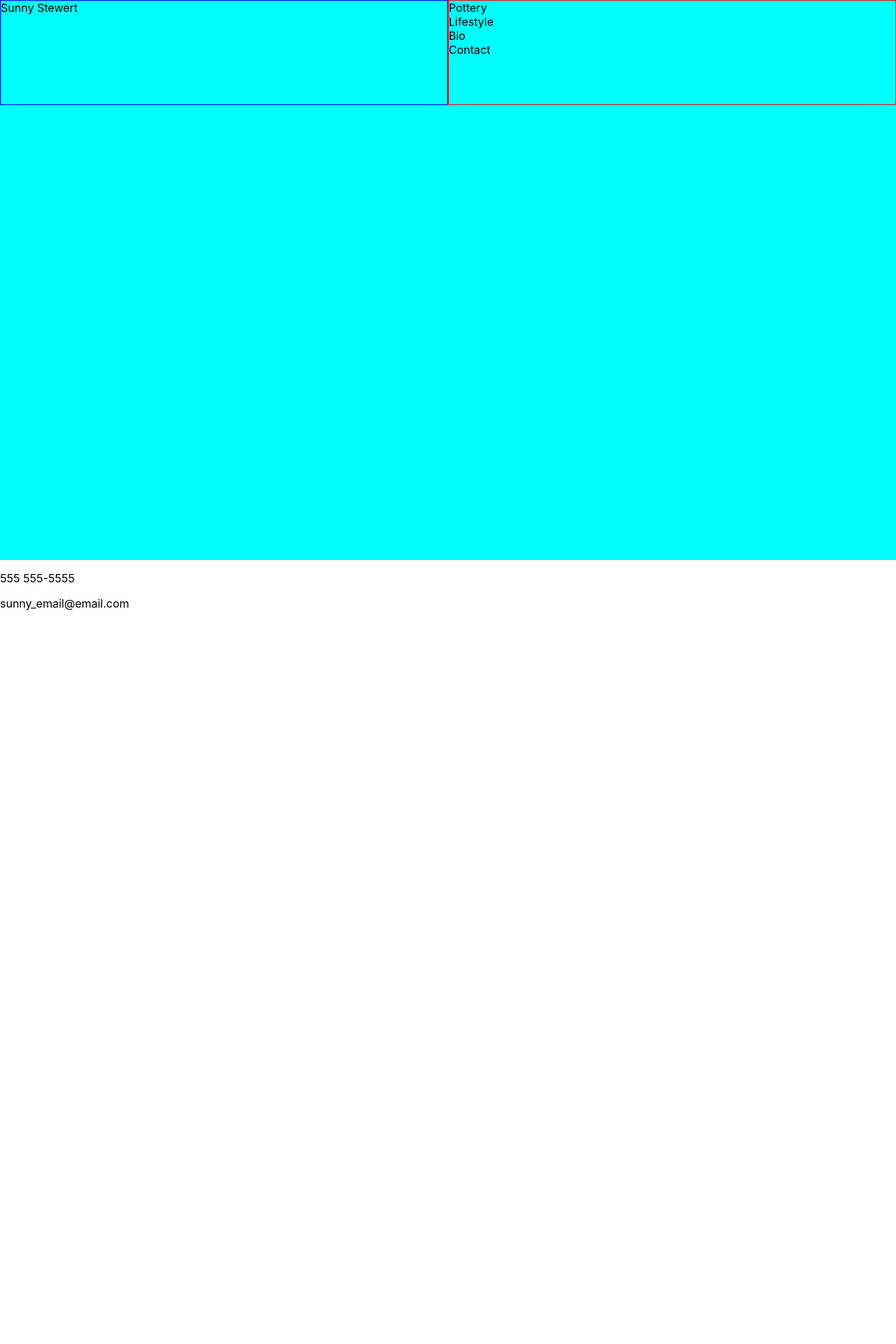
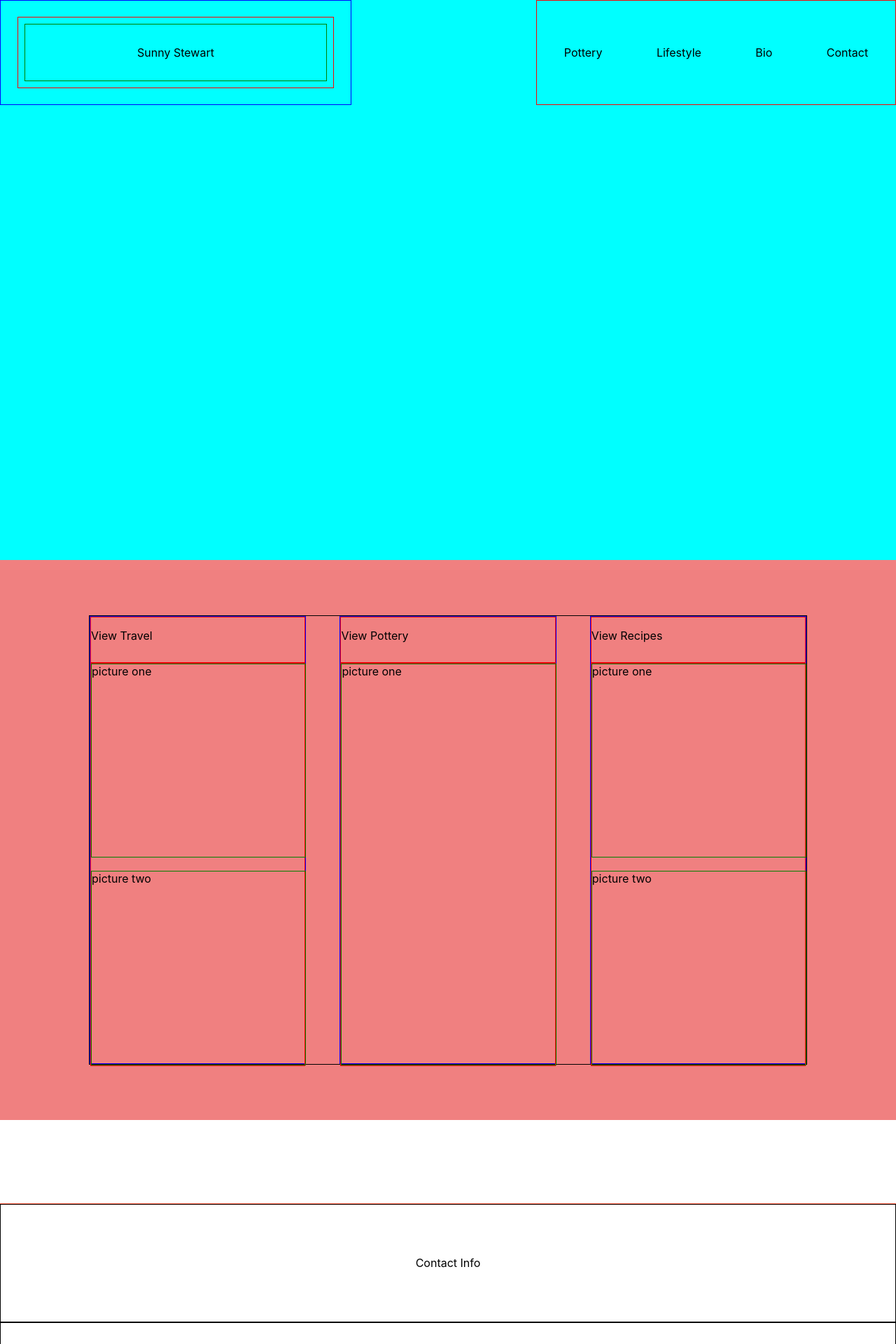
Before and after one commit to elliotcraig25/pottery_app, a React (Create React App) app: page /#/ in a window 1280 px wide. Shown: the top 1920 px of the page at 70% size. Before the commit the page ends 888 px from the top, so only its background shows below. Built offline with nearby package versions, Linux system fonts and the light colour scheme.

Commit message:
basic layout for home page

```diff
--- a/src/views/Home.js
+++ b/src/views/Home.js
@@ -7,12 +7,13 @@ function Home() {
             <div className='home-top'>
                 <div className='logo-navbar'>
                     <div className='sunny_logo'>
-                        <div>
-                            Sunny Stewert
+                        <div className='sunny_logo-one'>
+                            <div className='sunny_logo-two'>
+                                <p>Sunny Stewart</p>
+                            </div>
                         </div>
                     </div>
                     <div className='top_home-navbar'>
-                        <nav>
                         <div>
                             Pottery
                         </div>
@@ -25,27 +26,59 @@ function Home() {
                         <div>
                             Contact
                         </div>
-                        </nav>
                     </div>
                 </div>
             </div>
             <div className='home-mid'>
-                <div>
-                    <div className='picture_block-a'>
-
+                <div className='home-mid-block-container'>
+                    <div className='picture_block'>
+                        <div className='picture_block_text'>
+                            <p>View Travel</p>
                         </div>
-                    <div className='picture_block-b'>
-
+                        <div className='picture_block_picture_container'>
+                            <div className='picture_block_picture'>
+                                picture one
                             </div>
-                    <div className='picture_block-c'>
-
+                            <div className='picture_block_picture'>
+                                picture two
+                            </div>
+                        </div>
+                    </div>
+                    <div className='picture_block'>
+                        <div className='picture_block_text'>
+                            <p>View Pottery</p>
+                        </div>
+                        <div className='picture_block_picture_container'>
+                            <div className='picture_block_picture_b'>
+                                picture one
+                            </div>
+                        </div>
+                    </div>
+                    <div className='picture_block'>
+                        <div className='picture_block_text'>
+                            <p>View Recipes</p>
+                        </div>
+                        <div className='picture_block_picture_container'>
+                            <div className='picture_block_picture'>
+                                picture one
+                            </div>
+                            <div className='picture_block_picture'>
+                                picture two
+                            </div>
+                        </div>
                     </div>
                 </div>
             </div>
             <div className='home-bottom'>
-                <div className='contact'>
+                <div className='contact_info_container'>
+                    <div className='contact_info_title'>
+                        <p>Contact Info</p>
+                    </div>
+                    <div className='contact_info'>
                         <p>555 555-5555</p>
                         <p>sunny_email@email.com</p>
+                        <p>@sunny_socail_media</p>
+                    </div>
                 </div>
             </div>
         </div>
--- a/src/views/Home.scss
+++ b/src/views/Home.scss
@@ -6,16 +6,126 @@
     .logo-navbar {
         display: flex;
         flex-direction: row;
+        justify-content: space-between;
         width: 100%;
         height: 150px;
 
         .sunny_logo {
             border: solid blue 1px;
-            width: 100%
+            width: 500px;
+            display: flex;
+            justify-content: center;
+            align-items: center;
+
+            .sunny_logo-one {
+                border: solid red 1px;
+                display: flex;
+                justify-content: center;
+                align-items: center;
+                width: 450px;
+                height: 100px;
+
+
+                .sunny_logo-two {
+                    border: solid green 1px;
+                    width: 430px;
+                    height: 80px;
+                    display: flex;
+                    justify-content: center;
+                    align-items: center;
+                }
+            }
         }
         .top_home-navbar {
             border: solid red 1px;
-            width: 100%;
+            width: 40%;
+            display: flex;
+            flex-direction: row;
+            justify-content: space-around;
+            align-items: center;
         }
     }
 }
+
+.home-mid {
+    background-color: lightcoral;
+    height: 100vh;
+    display: flex;
+    justify-content: center;
+    align-items: center;
+
+    .home-mid-block-container {
+        border: solid black 1px;
+        height: 80%;
+        width: 80%;
+        display: flex;
+        flex-direction: row;
+        justify-content: space-between;
+
+        .picture_block {
+            width: 30%;
+            border: solid blue 1px;
+
+            .picture_block_text {
+                border: solid red 1px;
+                height: 10%;
+            }
+
+            .picture_block_picture_container {
+                border: solid red 1px;
+                height: 90%;
+                display: flex;
+                flex-direction: column;
+                justify-content: space-between;
+
+                .picture_block_picture {
+                    border: solid green 1px;
+                    height: 48%;
+                    width: 100%;
+                }
+
+                .picture_block_picture_b {
+                    border: solid green 1px;
+                    height: 100%;
+                    width: 100%;
+                }
+            }
+        }
+    }
+}
+
+.home-bottom {
+    height: 100vh;
+    display: flex;
+    justify-content: center;
+    align-items: center;
+
+    .contact_info_container {
+        border: solid tomato 1px;
+        height: 70%;
+        width: 100%;
+        display: flex;
+        flex-direction: column;
+        justify-content: center;
+        align-items: center;
+
+        .contact_info_title {
+            border: solid black 1px;
+            height: 30%;
+            width: 100%;
+            display: flex;
+            justify-content: center;
+            align-items: center;
+        }
+
+        .contact_info {
+            border: solid black 1px;
+            height: 70%;
+            width: 100%;
+            display: flex;
+            flex-direction: column;
+            justify-content: space-evenly;
+            align-items: center;
+        }
+    }
+}
```
Lines whose indentation alone changed are shown as unchanged.
